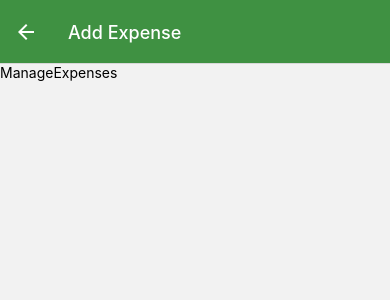
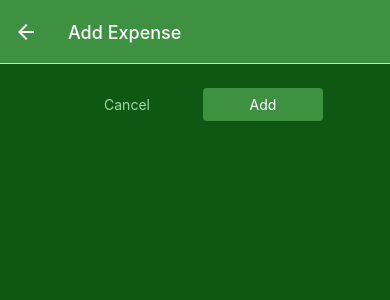
Before and after one commit to aaronersando/Expense-Tracker-App, a React Native app: screen /ManageExpense in a window 390 px wide. Shown: the top 300 px of the page. Built offline with nearby package versions, Linux system fonts and the light colour scheme.

Commit message:
Add Button component and integrate it into ManageExpenses; implement delete, cancel, and confirm functionality

```diff
--- /dev/null
+++ b/components/UI/Button.js
@@ -0,0 +1,45 @@
+import { Pressable, StyleSheet, Text, View } from "react-native";
+import React from "react";
+import { GlobalStyles } from "../../constants/styles";
+
+const Button = ({ children, onPress, mode, style }) => {
+  return (
+    <View style={style}>
+      <Pressable
+        onPress={onPress}
+        style={({ pressed }) => pressed && styles.pressed}
+      >
+        <View style={[styles.button, mode === "flat" && styles.flat]}>
+          <Text style={[styles.buttonText, mode === "flat" && styles.flatText]}>
+            {children}
+          </Text>
+        </View>
+      </Pressable>
+    </View>
+  );
+};
+
+export default Button;
+
+const styles = StyleSheet.create({
+  button: {
+    borderRadius: 4,
+    padding: 8,
+    backgroundColor: GlobalStyles.colors.primary500,
+  },
+  flat: {
+    backgroundColor: "transparent",
+  },
+  buttonText: {
+    color: "white",
+    textAlign: "center",
+  },
+  flatText: {
+    color: GlobalStyles.colors.primary200,
+  },
+  pressed: {
+    opacity: 0.75,
+    backgroundColor: GlobalStyles.colors.primary100,
+    borderRadius: 4,
+  },
+});
--- a/package.json
+++ b/package.json
@@ -12,12 +12,14 @@
     "@react-navigation/bottom-tabs": "^6.5.11",
     "@react-navigation/native": "^6.1.9",
     "@react-navigation/native-stack": "^6.9.17",
+    "@reduxjs/toolkit": "^2.8.2",
     "expo": "~53.0.20",
     "expo-status-bar": "~2.2.3",
     "react": "19.0.0",
     "react-native": "0.79.5",
     "react-native-safe-area-context": "5.4.0",
-    "react-native-screens": "~4.11.1"
+    "react-native-screens": "~4.11.1",
+    "react-redux": "^9.2.0"
   },
   "devDependencies": {
     "@babel/core": "^7.20.0"
--- a/screens/ManageExpenses.js
+++ b/screens/ManageExpenses.js
@@ -1,5 +1,8 @@
-import { View, Text } from "react-native";
+import { View, Text, StyleSheet } from "react-native";
 import React, { useLayoutEffect } from "react";
+import IconButton from "../components/UI/IconButton";
+import { GlobalStyles } from "../constants/styles";
+import Button from "../components/UI/Button";
 
 export default function ManageExpenses({ route, navigation }) {
   const editedExpenseId = route.params?.expenseId;
@@ -11,9 +14,60 @@
     });
   }, [navigation, isEditing]);
 
+  function handleDeleteExpense() {
+    navigation.goBack();
+  }
+  function handleCancel() {
+    navigation.goBack();
+  }
+  function handleConfirm() {
+    navigation.goBack();
+  }
+
   return (
-    <View>
-      <Text>ManageExpenses</Text>
+    <View style={styles.container}>
+      <View style={styles.buttons}>
+        <Button style={styles.button} mode={"flat"} onPress={handleCancel}>
+          Cancel
+        </Button>
+        <Button style={styles.button} onPress={handleConfirm}>
+          {isEditing ? "Update" : "Add"}
+        </Button>
+      </View>
+      {isEditing && (
+        <View style={styles.deleteContainer}>
+          <IconButton
+            icon={"trash"}
+            color={GlobalStyles.colors.error500}
+            size={36}
+            onPress={handleDeleteExpense}
+          />
+        </View>
+      )}
     </View>
   );
 }
+
+const styles = StyleSheet.create({
+  container: {
+    flex: 1,
+    padding: 24,
+    backgroundColor: GlobalStyles.colors.primary800,
+  },
+  deleteContainer: {
+    marginTop: 16,
+    paddingTop: 8,
+    borderTopWidth: 2,
+    borderTopColor: GlobalStyles.colors.primary200,
+    alignItems: "center",
+  },
+  buttons: {
+    flexDirection: "row",
+    justifyContent: "center",
+    alignContent: "center",
+  },
+  button: {
+    minWidth: 120,
+    marginHorizontal: 8,
+  },
+});
```
Also changed, not shown: store/store.js (added), 1 other file (tests, documents, lock files or other folders).
